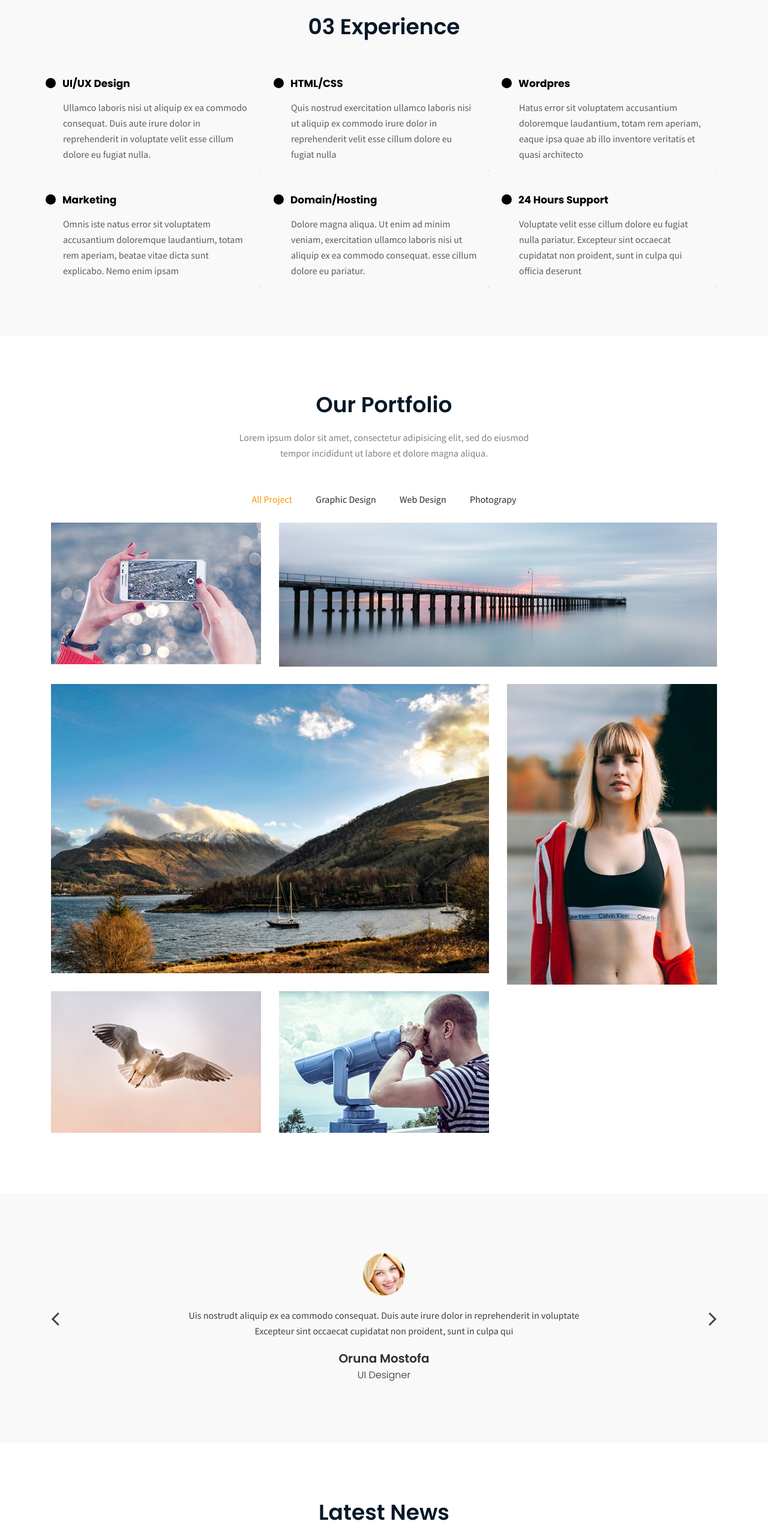
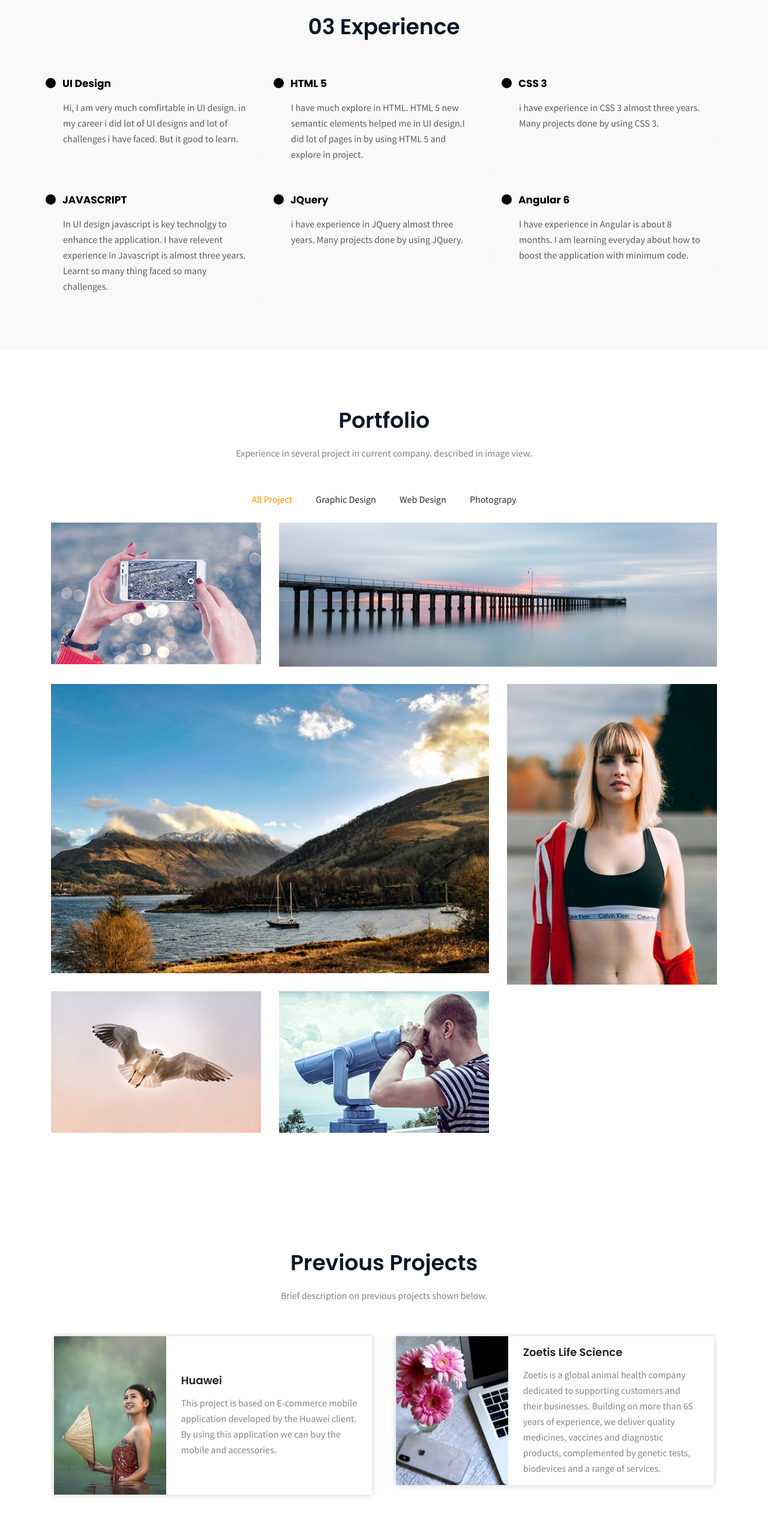
Before and after one commit to Pradeep45-lang/Pradeep-Protfolio, a plain HTML site: page index.html in a window 1280 px wide. Shown: the part 1920-4480 px from the top of the page at 60% size. Drawn offline with Linux system fonts and the light colour scheme.

Commit message:
latest changes updated

```diff
--- a/index.html
+++ b/index.html
@@ -215,54 +215,48 @@
                 <div class="col-lg-4 col-md-6">
                     <div class="single-service">
                         <div class="service-inner">
-                            <h2>UI/UX Design</h2>
-                            <p>Ullamco laboris nisi ut aliquip ex ea commodo consequat. Duis aute irure dolor in
-                                reprehenderit in voluptate velit esse cillum dolore eu fugiat nulla.</p>
+                            <h2>UI Design</h2>
+                            <p>Hi, I am very much comfirtable in UI design. in my career i did lot of UI designs and lot of challenges i have faced. But it good to learn.</p>
                         </div>
                     </div>
                 </div>
                 <div class="col-lg-4 col-md-6">
                     <div class="single-service">
                         <div class="service-inner">
-                            <h2>HTML/CSS</h2>
-                            <p>Quis nostrud exercitation ullamco laboris nisi ut aliquip ex commodo irure dolor in
-                                reprehenderit velit esse cillum dolore eu fugiat nulla </p>
+                            <h2>HTML 5</h2>
+                            <p>I have much explore in HTML. HTML 5 new semantic elements helped me in UI design.I did lot of pages in by using HTML 5 and explore in project. </p>
                         </div>
                     </div>
                 </div>
                 <div class="col-lg-4 col-md-6">
                     <div class="single-service">
                         <div class="service-inner">
-                            <h2>Wordpres</h2>
-                            <p>Hatus error sit voluptatem accusantium doloremque laudantium, totam rem aperiam, eaque
-                                ipsa quae ab illo inventore veritatis et quasi architecto</p>
+                            <h2>CSS 3</h2>
+                            <p>i have experience in CSS 3 almost three years. Many projects done by using CSS 3.</p>
                         </div>
                     </div>
                 </div>
                 <div class="col-lg-4 col-md-6">
                     <div class="single-service">
                         <div class="service-inner">
-                            <h2>Marketing</h2>
-                            <p>Omnis iste natus error sit voluptatem accusantium doloremque laudantium, totam rem
-                                aperiam, beatae vitae dicta sunt explicabo. Nemo enim ipsam</p>
+                            <h2>JAVASCRIPT</h2>
+                            <p>In UI design javascript is key technolgy to enhance the application. I have relevent experience in Javascript is almost three years. Learnt so many thing faced so many challenges.</p>
                         </div>
                     </div>
                 </div>
                 <div class="col-lg-4 col-md-6">
                     <div class="single-service">
                         <div class="service-inner">
-                            <h2>Domain/Hosting</h2>
-                            <p>Dolore magna aliqua. Ut enim ad minim veniam, exercitation ullamco laboris nisi ut
-                                aliquip ex ea commodo consequat. esse cillum dolore eu pariatur.</p>
+                            <h2>JQuery</h2>
+                            <p>i have experience in JQuery almost three years. Many projects done by using JQuery.</p>
                         </div>
                     </div>
                 </div>
                 <div class="col-lg-4 col-md-6">
                     <div class="single-service">
                         <div class="service-inner">
-                            <h2>24 Hours Support</h2>
-                            <p>Voluptate velit esse cillum dolore eu fugiat nulla pariatur. Excepteur sint occaecat
-                                cupidatat non proident, sunt in culpa qui officia deserunt </p>
+                            <h2>Angular 6</h2>
+                            <p>I have experience in Angular is about 8 months. I am learning everyday about how to boost the application with minimum code. </p>
                         </div>
                     </div>
                 </div>
@@ -276,9 +270,8 @@
             <div class="row">
                 <div class="col-lg-6 offset-lg-3 text-center">
                     <div class="section-title">
-                        <h2>Our Portfolio</h2>
-                        <p>Lorem ipsum dolor sit amet, consectetur adipisicing elit, sed do eiusmod tempor incididunt ut
-                            labore et dolore magna aliqua. </p>
+                        <h2>Portfolio</h2>
+                        <p> Experience in several project in current company. described in image view. </p>
                     </div>
                 </div>
             </div>
@@ -330,30 +323,7 @@
     </section>
     <!-- portfolio area end -->
     <!-- testimonial area start -->
-    <div class="testimonial-area bg_gray ptb--100">
-        <div class="container">
-            <div class="tst-carousel owl-carousel">
-                <div class="tst-item text-center">
-                    <div class="tst-thumb">
-                        <img src="assets/images/author/author1.png" class="img-fluid" alt="image">
-                    </div>
-                    <p>Uis nostrudt aliquip ex ea commodo consequat. Duis aute irure dolor in reprehenderit in voluptate
-                        Excepteur sint occaecat cupidatat non proident, sunt in culpa qui</p>
-                    <h4>Oruna Mostofa</h4>
-                    <span>UI Designer</span>
-                </div>
-                <div class="tst-item text-center">
-                    <div class="tst-thumb">
-                        <img src="assets/images/author/author1.png" class="img-fluid" alt="image">
-                    </div>
-                    <p>Uis nostrudt aliquip ex ea commodo consequat. Duis aute irure dolor in reprehenderit in voluptate
-                        Excepteur sint occaecat cupidatat non proident, sunt in culpa qui</p>
-                    <h4>Oruna Mostofa</h4>
-                    <span>UI Designer</span>
-                </div>
-            </div>
-        </div>
-    </div>
+
     <!-- testimonial area end -->
     <!-- feature blog area start -->
     <section class="feature-blog bg-white pt--100 pb--60" id="blog">
@@ -361,9 +331,8 @@
             <div class="row">
                 <div class="col-lg-6 offset-lg-3 text-center">
                     <div class="section-title">
-                        <h2>Latest News</h2>
-                        <p>Exercitation ullamco laboris nisi ut aliquip ex ea commodo consequat. aute irure dolor in
-                            reprehenderit tempor incididunt.</p>
+                        <h2>Previous Projects</h2>
+                        <p>Brief description on previous projects shown below. </p>
                     </div>
                 </div>
             </div>
@@ -380,11 +349,9 @@
                                     </div>
                                     <div class="col-md-8">
                                         <div class="blog-content">
-                                            <h2><a href="blog-1.html">10 Little Tricks To Achieve The Best Results In
-                                                    Portfolio.</a></h2>
-                                            <p>Lorem ipsum dolor sit amet, consectetur adicing elit. Suspendisse auctor
-                                                elit dolor</p>
-                                            <a href="blog-details.html">Read More</a>
+                                            <h2><a href="blog-1.html">Abbvie Life Science </a></h2>
+                                            <p>Abbvie is a life science project. This project application basically provides medical information to the customer.</p>
+
                                         </div>
                                     </div>
                                 </div>
@@ -400,11 +367,9 @@
                                     </div>
                                     <div class="col-md-8">
                                         <div class="blog-content">
-                                            <h2><a href="blog-details.html">Master The Skills Of Portfolio And Be
-                                                    Successful.</a></h2>
-                                            <p>Lorem ipsum dolor sit amet, consectetur adicing elit. Suspendisse auctor
-                                                elit dolor</p>
-                                            <a href="blog-details.html">Read More</a>
+                                            <h2><a href="blog-details.html">Huawei</a></h2>
+                                            <p>This project is based on E-commerce mobile application developed by the Huawei client. By using this application we can buy the mobile and accessories. </p>
+
                                         </div>
                                     </div>
                                 </div>
@@ -420,11 +385,9 @@
                                     </div>
                                     <div class="col-md-8">
                                         <div class="blog-content">
-                                            <h2><a href="blog-details.html">10 Little Tricks To Achieve The Best Results
-                                                    In Portfolio.</a></h2>
-                                            <p>Lorem ipsum dolor sit amet, consectetur adicing elit. Suspendisse auctor
-                                                elit dolor</p>
-                                            <a href="blog-details.html">Read More</a>
+                                            <h2><a href="blog-details.html">Zoetis Life Science </a></h2>
+                                            <p>Zoetis is a global animal health company dedicated to supporting customers and their businesses. Building on more than 65 years of experience, we deliver quality medicines, vaccines and diagnostic products, complemented by genetic tests, biodevices and a range of services.</p>
+
                                         </div>
                                     </div>
                                 </div>
@@ -440,11 +403,9 @@
                                     </div>
                                     <div class="col-md-8">
                                         <div class="blog-content">
-                                            <h2><a href="blog-details.html">10 Little Tricks To Achieve The Best Results
-                                                    In Portfolio.</a></h2>
-                                            <p>Lorem ipsum dolor sit amet, consectetur adicing elit. Suspendisse auctor
-                                                elit dolor</p>
-                                            <a href="blog-details.html">Read More</a>
+                                            <h2><a href="blog-details.html">Ally Online banking project</a></h2>
+                                            <p>In this project interact with customer, maintainance of banking with customers.</p>
+
                                         </div>
                                     </div>
                                 </div>
```
